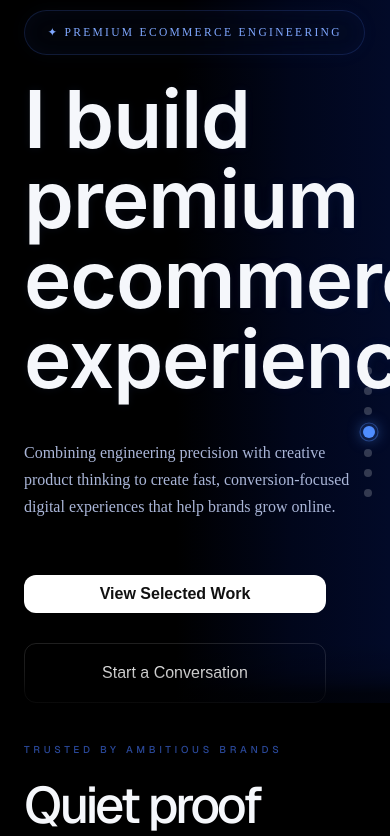
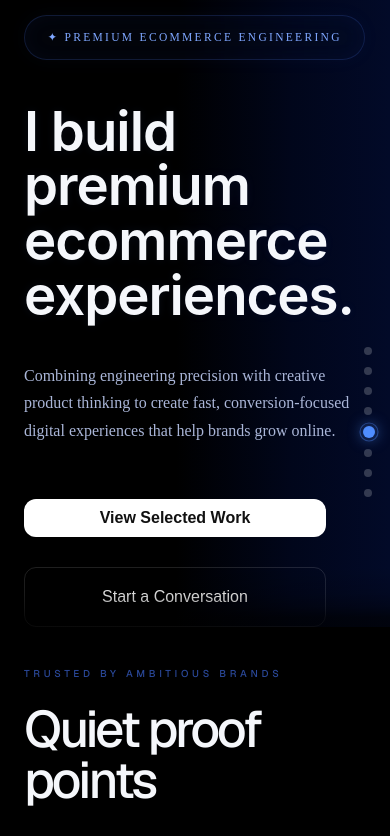
Before and after one commit to josephstephen-dev/joseph-portfolio, a Next.js app: page / in a window 390 px wide. Shown: the top 836 px of the page. Built offline with nearby package versions, Linux system fonts and the light colour scheme.

Commit message:
Premium mobile proof layout

```diff
--- a/src/app/globals.css
+++ b/src/app/globals.css
@@ -307,7 +307,7 @@ body{
 
 .hero{
     min-height:auto;
-    padding-top:10px;
+    padding-top:15px;
 }
 
 .hero-container{
@@ -320,10 +320,10 @@ body{
 }
 
 .hero-title{
-    font-size:clamp(5rem,10vw,6rem);
+    font-size:clamp(3rem,14vw,4.5rem);
     line-height:1;
     letter-spacing:-1px;
-
+    padding-top:20px;
 }
 
 .hero-description{
```
